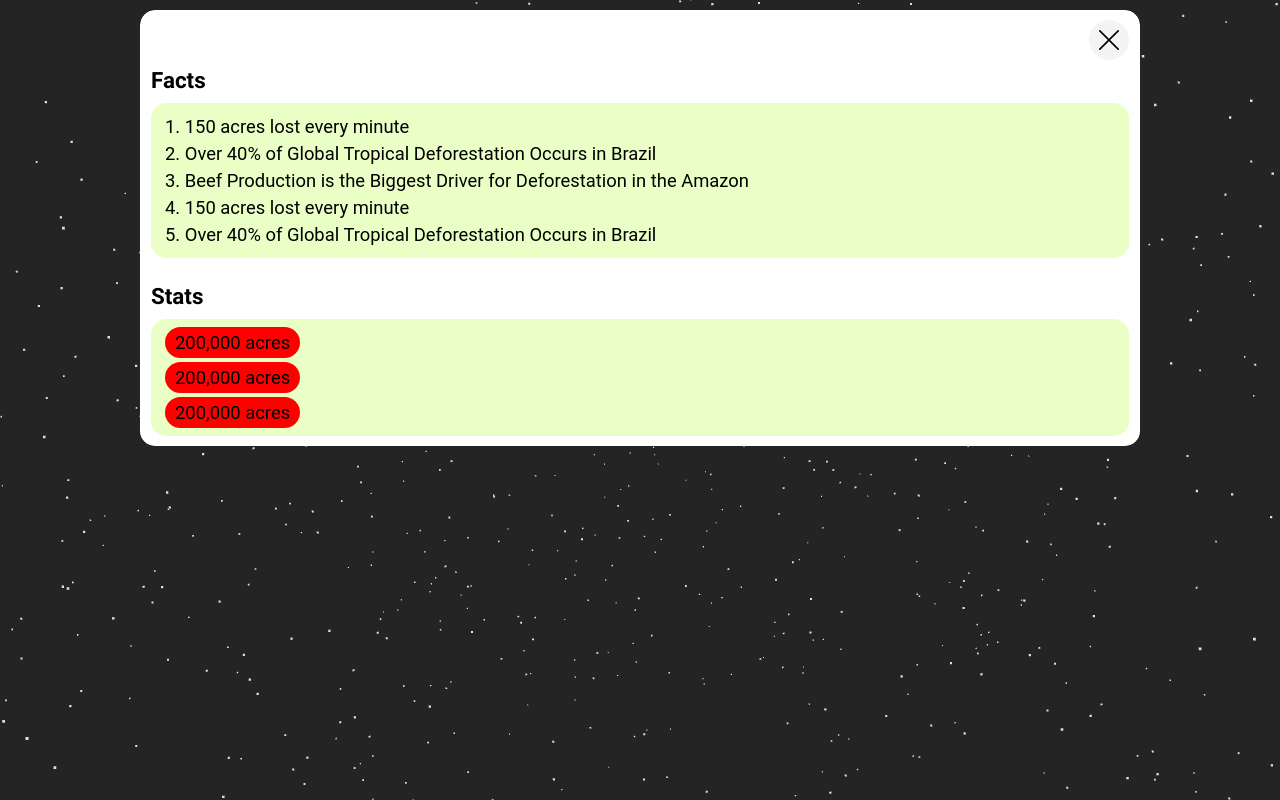
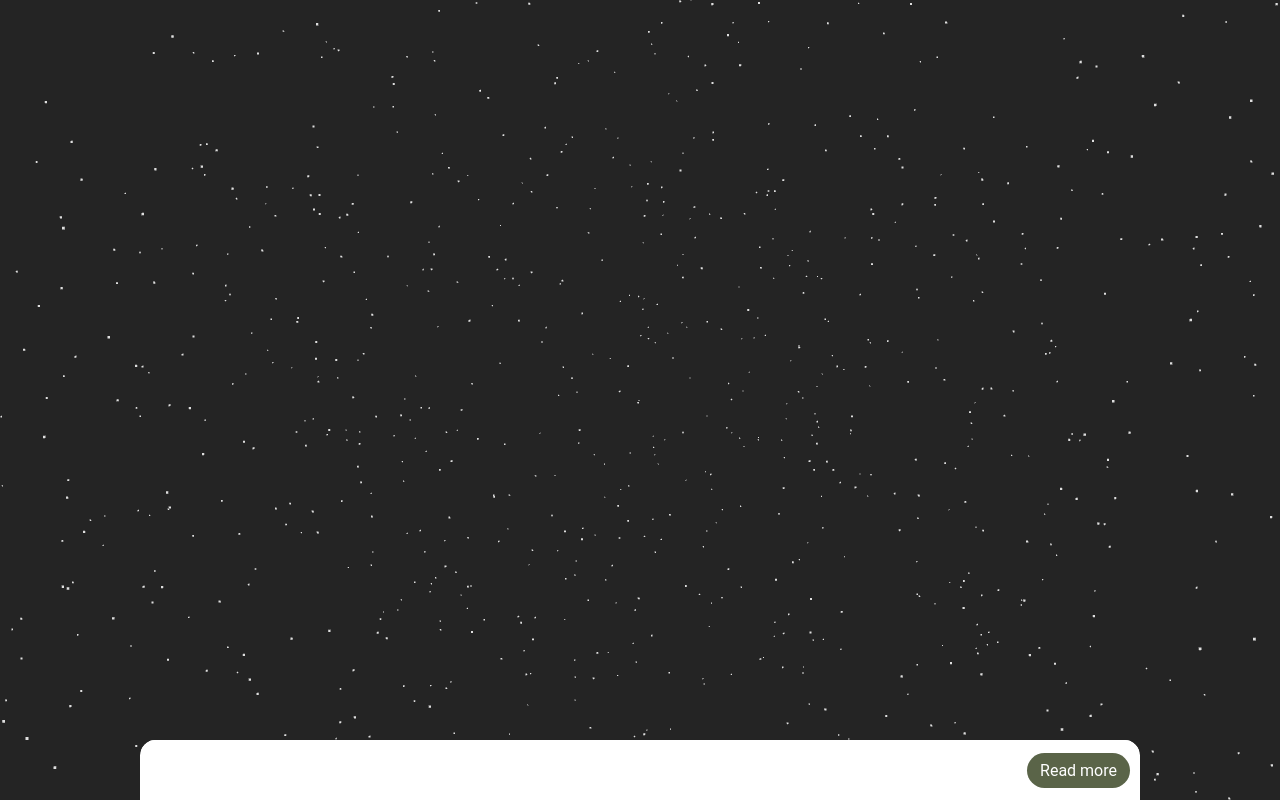
Before and after one commit to BenKoenig/visualizer, a React (Vite) app: page / in a window 1280 px wide. Built offline with nearby package versions, Linux system fonts and the light colour scheme; a web font is replaced by a local one.

Commit message:
update gui

```diff
--- a/src/App.css
+++ b/src/App.css
@@ -93,6 +93,17 @@
     font-style: italic;
   }
 
+  button {
+    appearance: none;
+    -webkit-appearance: none; /* for Safari */
+    -moz-appearance: none; /* for Firefox */
+    border: none;
+    background-color: transparent; /* or set your own background color */
+    padding: 0; /* or set your own padding */
+    margin: 0; /* or set your own margin */
+    cursor: pointer;
+  }
+
   .sr-only {
     position: absolute;
     width: 1px;
--- a/src/components/gui/Gui.jsx
+++ b/src/components/gui/Gui.jsx
@@ -1,23 +1,52 @@
 import './gui.scss'
 import Facts from "./blocks/facts/Facts.jsx";
 import Stats from "./blocks/stats/Stats.jsx";
+import {useState} from "react";
 
 const Gui = () => {
+    const [hideGUI, setHideGUI] = useState(true)
+
+    const toggleGUI = () => {
+        hideGUI ? setHideGUI(false) : setHideGUI(true)
+    }
+
+
     return(
-        <div className="container">
+        <div className={`container ${hideGUI && 'container--closed' }`}>
             <div className="container__gui">
-                <div className="container__gui__btn">
-                    <svg className={"container__gui__btn--svg"} data-name="Capa 1" viewBox="5.11 5.43 9.06 9.06"><path d="m10.17 10 3.89-3.89a.37.37 0 1 0-.53-.53L9.64 9.43 5.75 5.54a.37.37 0 1 0-.53.53L9.11 10l-3.89 3.85a.37.37 0 0 0 0 .53.34.34 0 0 0 .26.11.36.36 0 0 0 .27-.11l3.89-3.89 3.89 3.89a.34.34 0 0 0 .26.11.35.35 0 0 0 .27-.11.37.37 0 0 0 0-.53Z"></path></svg>
-                    <button type="button" className="container__gui__btn__clickable">
-                        <span className="sr-only">Close</span>
-                    </button>
+                <div className="container__gui__head">
+                    {
+                        !hideGUI &&
+                        <h2>More Details</h2>
+                    }
+
+                    {
+                        hideGUI ?
+                            <button
+                                type="button"
+                                className="container__gui__head--open"
+                                onClick={() => toggleGUI()}
+                            >
+                                Read more</button>
+                            :
+                            <div className="container__gui__head__closeBtn">
+                                <svg className={"container__gui__head__closeBtn--svg"} data-name="Capa 1" viewBox="5.11 5.43 9.06 9.06"><path d="m10.17 10 3.89-3.89a.37.37 0 1 0-.53-.53L9.64 9.43 5.75 5.54a.37.37 0 1 0-.53.53L9.11 10l-3.89 3.85a.37.37 0 0 0 0 .53.34.34 0 0 0 .26.11.36.36 0 0 0 .27-.11l3.89-3.89 3.89 3.89a.34.34 0 0 0 .26.11.35.35 0 0 0 .27-.11.37.37 0 0 0 0-.53Z"></path></svg>
+                                <button
+                                    type="button"
+                                    className="container__gui__head__closeBtn__clickable"
+                                    onClick={() => toggleGUI()}
+                                >
+                                    <span className="sr-only">Close</span>
+                                </button>
+                            </div>
+                    }
+
                 </div>
 
                 <div className="container__gui__wrapper">
                     <Facts/>
                     <Stats/>
                 </div>
-
             </div>
         </div>
     )
--- a/src/components/gui/blocks/stats/Stats.jsx
+++ b/src/components/gui/blocks/stats/Stats.jsx
@@ -11,7 +11,7 @@ const Stats = () => {
     }
 
     return(
-        <div className={"stats"}>
+        <div className="stats">
             <h2 className={"stats--headline"}>Stats</h2>
             <ul className={"stats__list"}>
                 {/* map of all the facts in an ordered list */}
--- a/src/components/gui/gui.scss
+++ b/src/components/gui/gui.scss
@@ -1,6 +1,8 @@
 @use '../../helper/scss/font-sizes';
 @use '../../helper/scss/colors';
 @use '../../helper/scss/sizing';
+
+$gui-header-height: 60px;
 
 /* gui container */
 .container {
@@ -14,14 +16,21 @@
   max-width: 1000px;
   width: 100%;
   overflow-y:scroll;
-  overflow-x:hidden;
+  overflow-x: hidden;
   height: 100vh;
   border-radius: sizing.$rounded-base;
+  transition-property: top;
+  transition-timing-function: cubic-bezier(0.4, 0, 0.2, 1);
+  transition-duration: 150ms;
+
+  &--closed {
+    top: calc(100% - $gui-header-height);
+  }
 
   &__gui {
     background-color: #fff;
     border-radius: sizing.$rounded-base;
-    padding: 10px 11px;
+    padding: 0 10px 11px 10px;
 
     &__wrapper {
       display: flex;
@@ -30,17 +39,27 @@
     }
 
     /* === start of gui btn === */
-    &__btn {
+    &__head {
       position: sticky;
-      top:10px;
+      top:0;
+      width: 100%;
+      background-color: #fff;
+      display: flex;
+      align-items: center;
+      text-transform: uppercase;
+      letter-spacing: 0.1em;
+      font-size: font-sizes.$text-sm;
+      height: $gui-header-height;
+
+      &__closeBtn {
         z-index: 20;
         display: flex;
         width: fit-content;
         margin-left: auto;
-      margin-bottom: 7px;
         background-color: colors.$color-gray-300;
         padding: 10px;
         border-radius: 100%;
+        position: relative;
 
         &__clickable {
           position: absolute;
@@ -52,13 +71,28 @@
           height: 100%;
           background-color: transparent;
           border: 0;
-        cursor: pointer;
         }
 
         &--svg {
           width: 20px;
           position: relative;
         }
+      }
+
+      &--open {
+        background-color: #5a6448;
+        color: #fff;
+        padding: 8px 13px;
+        border-radius: 50px;
+        margin-left: auto;
+        transition-property: background-color;
+        transition-timing-function: cubic-bezier(0.4, 0, 0.2, 1);
+        transition-duration: 150ms;
+
+        &:hover {
+          background-color: #000;
+        }
+      }
       /* === end of gui btn === */
     }
   }
--- a/src/helper/scss/_font-sizes.scss
+++ b/src/helper/scss/_font-sizes.scss
@@ -1,2 +1,4 @@
+$text-sm: 1rem;
 $text-base: 1.15rem;
 $text-lg: 1.4rem;
+$text-xl: 1.8rem;
```
Lines whose indentation alone changed are shown as unchanged.
